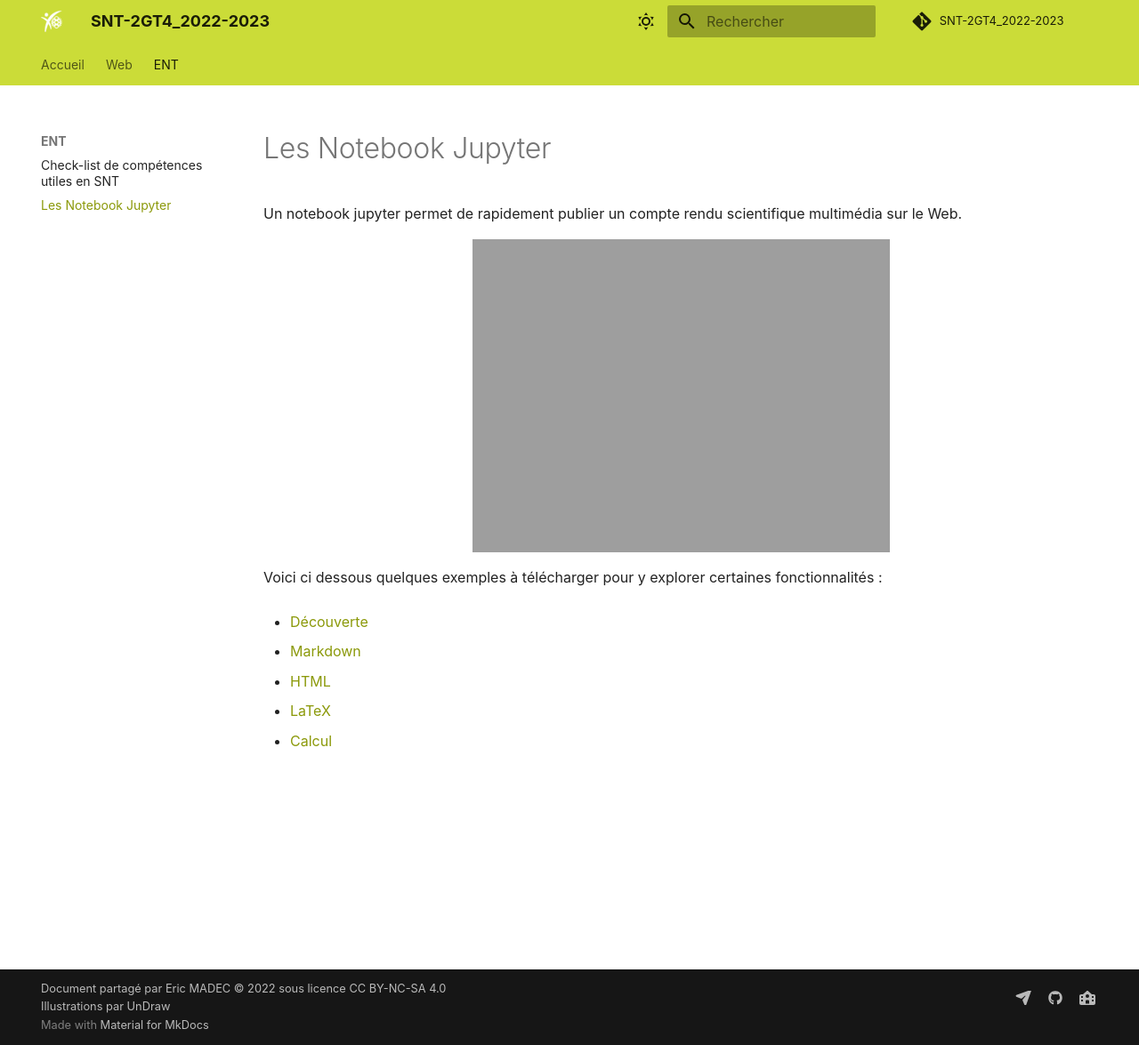
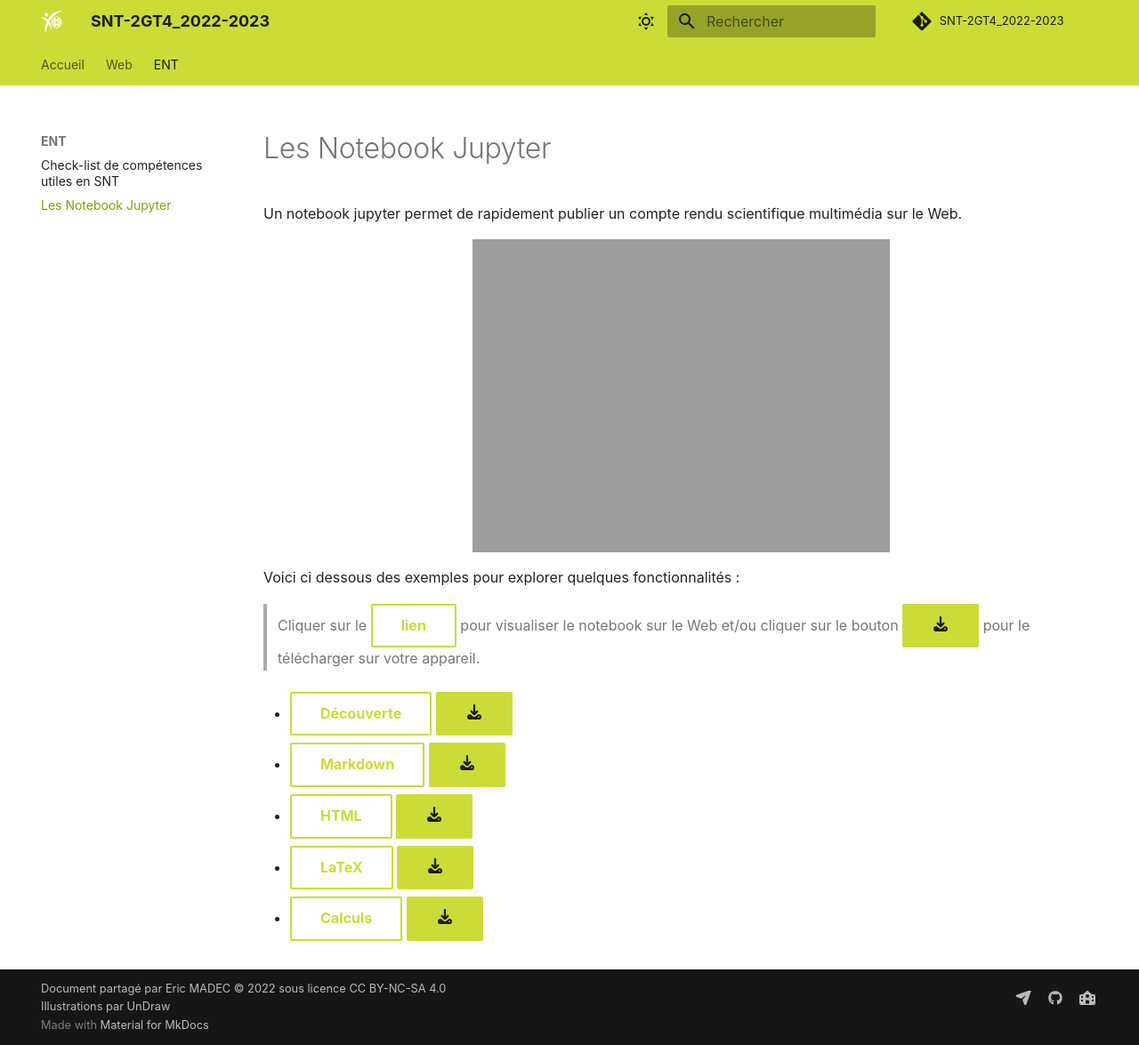
Before and after one commit to ericECmorlaix/SNT-2GT4_2022-2023, an MkDocs documentation site: the page built from docs/notebook.md, in a window 1280 px wide and 1175 px high. Shown: the whole window at 89% size. Built offline with MkDocs 1.6.1 and Material for MkDocs 9.7.7, drawn with Linux system fonts in a browser that asks for light colours; comment, search, counter and statistics services are not loaded.

Commit message:
maj notebook

```diff
--- a/docs/notebook.md
+++ b/docs/notebook.md
@@ -3,14 +3,16 @@ Un notebook jupyter permet de rapidement publier un compte rendu scientifique mu
 
 ![Description du contenu d'un Jupyter NoteBook](https://ericecmorlaix.github.io/img/JupyterNoteBook.png "Description du contenu d'un Jupyter NoteBook"){ .center width="50%"}
 
-Voici ci dessous quelques exemples à télécharger pour y explorer certaines fonctionnalités :
+Voici ci dessous des exemples pour explorer quelques fonctionnalités :
 
-- [Découverte](https://nbviewer.org/urls/ericecmorlaix.github.io/bn/decouverte-notebook.ipynb){target=_blank}
+> Cliquer sur le [lien](){.md-button} pour visualiser le notebook sur le Web et/ou cliquer sur le bouton [:fontawesome-solid-download:](){ .md-button .md-button--primary} pour le télécharger sur votre appareil.
 
-- [Markdown](https://nbviewer.org/urls/ericecmorlaix.github.io/bn/MarkDown-Le_BN_pour_rapporter.ipynb){target=_blank}
+- [Découverte](https://nbviewer.org/urls/ericecmorlaix.github.io/bn/decouverte-notebook.ipynb){target=_blank .md-button} [:fontawesome-solid-download:](https://ericecmorlaix.github.io/bn/decouverte-notebook.ipynb){ .md-button .md-button--primary}
 
-- [HTML](https://nbviewer.org/urls/ericecmorlaix.github.io/bn/HTML-Le_BN_pour_multimedier.ipynb){target=_blank}
+- [Markdown](https://nbviewer.org/urls/ericecmorlaix.github.io/bn/MarkDown-Le_BN_pour_rapporter.ipynb){target=_blank .md-button} [:fontawesome-solid-download:](https://ericecmorlaix.github.io/bn/MarkDown-Le_BN_pour_rapporter.ipynb){ .md-button .md-button--primary}
 
-- [LaTeX](https://nbviewer.org/urls/ericecmorlaix.github.io/bn/LaTeX-Le_BN_pour_formuler.ipynb){target=_blank}
+- [HTML](https://nbviewer.org/urls/ericecmorlaix.github.io/bn/HTML-Le_BN_pour_multimedier.ipynb){target=_blank .md-button} [:fontawesome-solid-download:](https://ericecmorlaix.github.io/bn/HTML-Le_BN_pour_multimedier.ipynb){ .md-button .md-button--primary}
 
-- [Calcul](https://nbviewer.org/urls/ericecmorlaix.github.io/bn/Arithmetique-Le_BN_pour_calculer.ipynb){target=_blank}
+- [LaTeX](https://nbviewer.org/urls/ericecmorlaix.github.io/bn/LaTeX-Le_BN_pour_formuler.ipynb){target=_blank .md-button} [:fontawesome-solid-download:](https://ericecmorlaix.github.io/bn/LaTeX-Le_BN_pour_formuler.ipynb){ .md-button .md-button--primary}
+
+- [Calculs](https://nbviewer.org/urls/ericecmorlaix.github.io/bn/Arithmetique-Le_BN_pour_calculer.ipynb){target=_blank .md-button} [:fontawesome-solid-download:](https://ericecmorlaix.github.io/bn/Arithmetique-Le_BN_pour_calculer.ipynb){ .md-button .md-button--primary}
```
